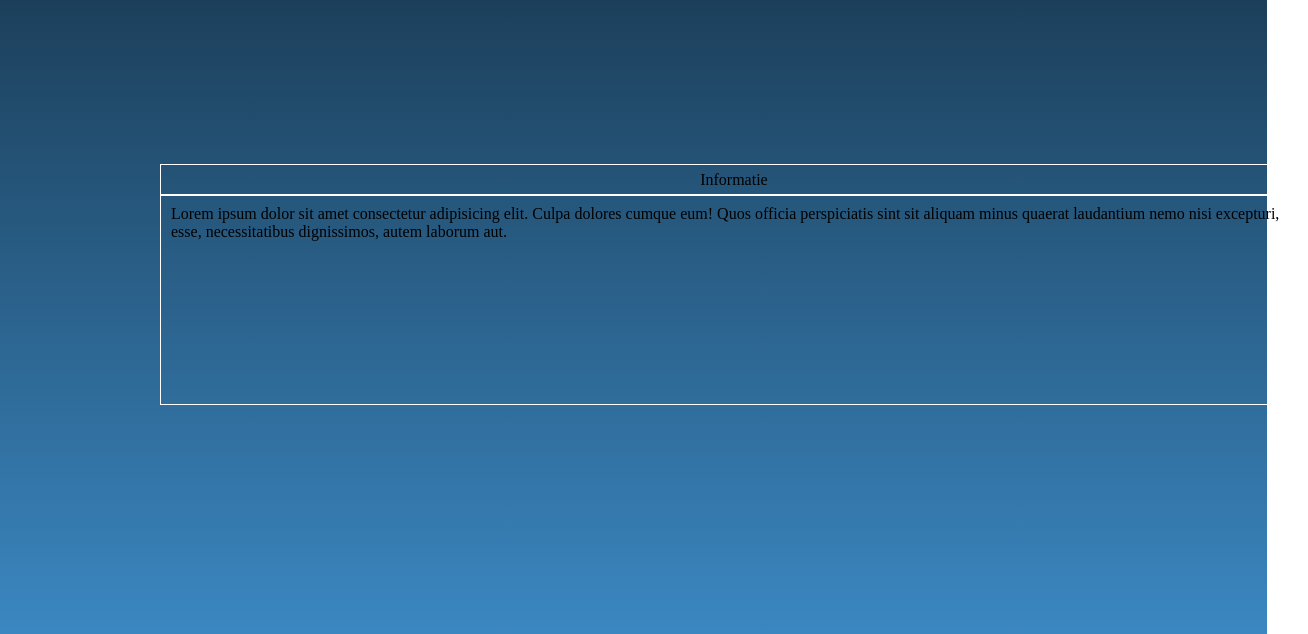
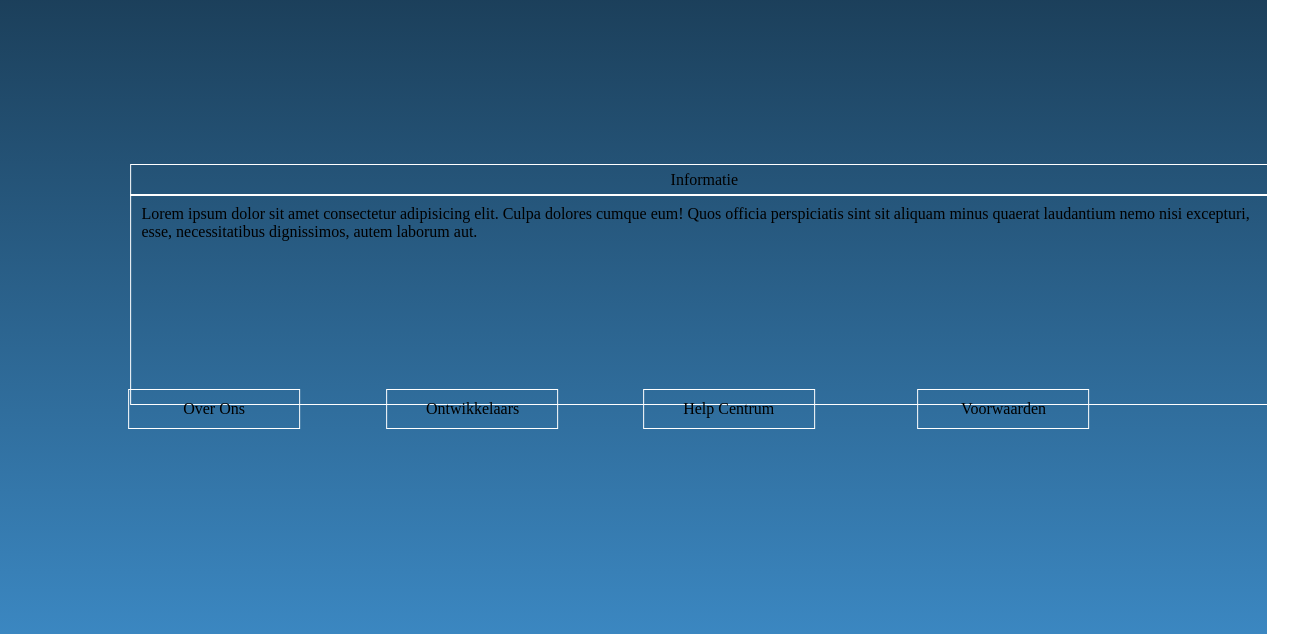
Before and after one commit to hussen612/Project3_SocialMedia, a plain HTML site: page homepagina.html in a window 1280 px wide. Shown: the part 566-1200 px from the top of the page, 1308 px wide, since content can reach past the window. Drawn offline with Linux system fonts and the light colour scheme.

Commit message:
Homepagina update

```diff
--- a/homepagina.html
+++ b/homepagina.html
@@ -21,7 +21,7 @@
         </div>
 
         <div id="keuze">
-            <h3>Of</h3>
+            <h3>---- Of ----</h3>
         </div>
 
         <div id="button-inloggen">
@@ -36,11 +36,11 @@
         </div>
 
         <div class="categorie">
-            <div id="OverOns"></div>
-            <div id="ontwikkelaars"></div>
-            <div id="HelpCentrum"></div>
-            <div id="voorwaarden"></div>
-            <div id="beheerder"></div>
+            <div id="OverOns">Over Ons</div>
+            <div id="ontwikkelaars">Ontwikkelaars</div>
+            <div id="HelpCentrum">Help Centrum</div>
+            <div id="voorwaarden">Voorwaarden</div>
+            <div id="beheerder">Beheerder</div>
         </div>
     </div>
 </body>
--- a/indexstyle.css
+++ b/indexstyle.css
@@ -45,7 +45,6 @@
 }
 
 #button-account-maken{
-    display: flex;
     justify-content: center;
     align-items: center;
     position: absolute;
@@ -53,8 +52,7 @@
     left: 135%;
     width: 7cm;
     font-family: 'Franklin Gothic Medium', 'Arial Narrow', Arial, sans-serif;
-
-    background-image: rgb(74, 168, 240);
+    background-color: rgb(74, 168, 240);
     border: none;
     color: white;
     text-align: center;
@@ -65,7 +63,7 @@
     cursor: pointer;
     padding: 15px 32px;
     transition-duration: 0.4s;
-    }
+}
 
 
 
@@ -85,7 +83,6 @@
 
 
 #button-inloggen {
-    display: flex;
     justify-content: center;
     align-items: center;
     position: absolute;
@@ -131,3 +128,46 @@
 #button-inloggen:hover {
 background-color: #1e8888;
 }
+
+
+
+#OverOns {
+    border: solid 1px white;
+    padding: 10px;
+    position: absolute;
+    top: 235%;
+    left: 4.5%;
+    text-align: center;
+    width: 150px;
+}
+
+#ontwikkelaars {
+    border: solid 1px white;
+    padding: 10px;
+    position: absolute;
+    top: 235%;
+    left: 60%;
+    text-align: center;
+    width: 150px;
+}
+
+#HelpCentrum {
+    border: solid 1px white;
+    padding: 10px;
+    position: absolute;
+    top: 235%;
+    left: 115%;
+    width: 95px;
+    text-align: center;
+    width: 150px;
+}
+
+#voorwaarden {
+    border: solid 1px white;
+    padding: 10px;
+    position: absolute;
+    top: 235%;
+    left: 174%;
+    text-align: center;
+    width: 150px;
+}
```
